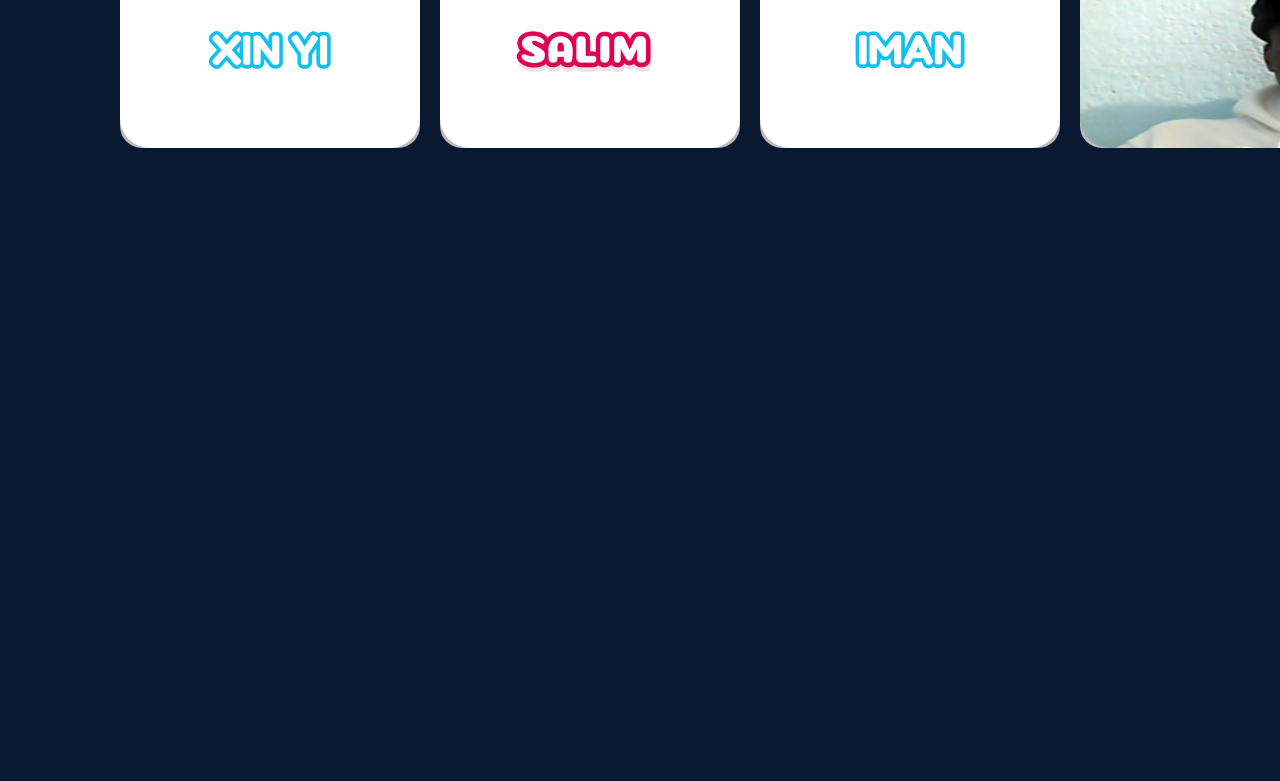
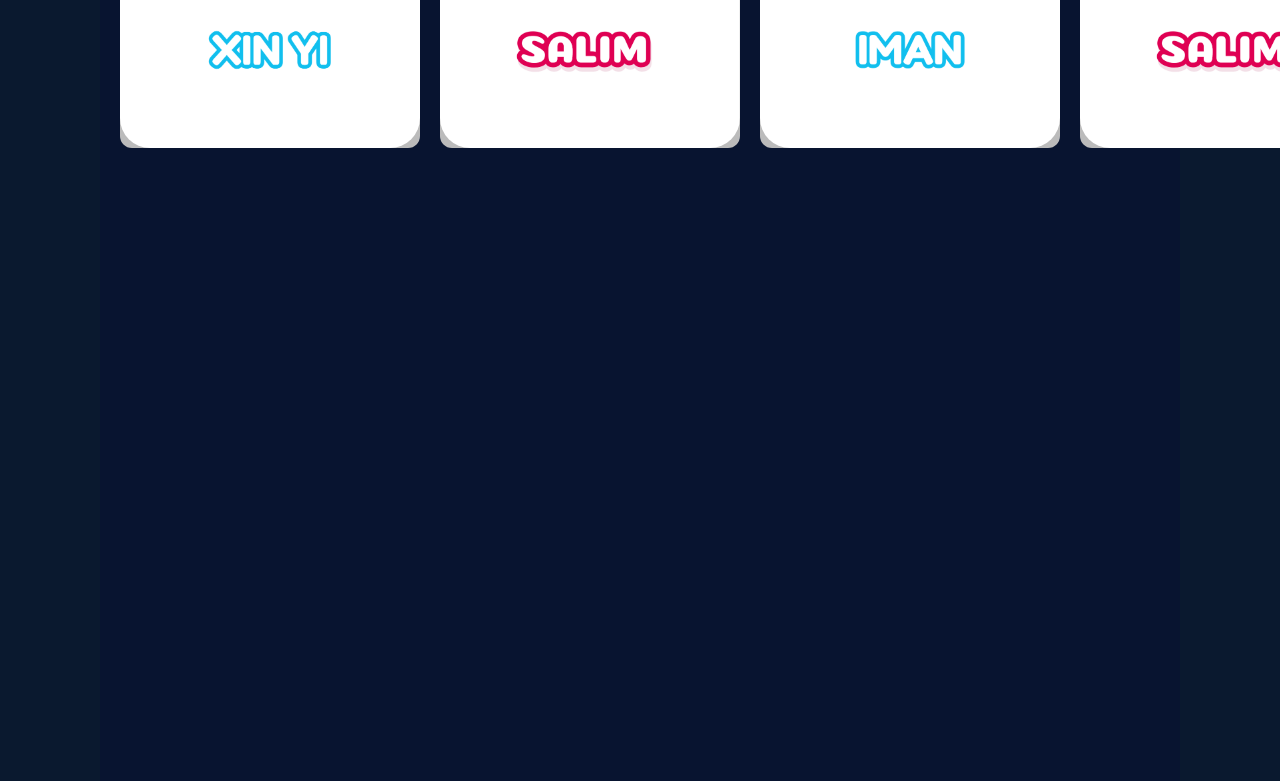
Before and after one commit to Ahmedmansur/Proyectos-Migraciones, a plain HTML site: page pages/grupo3.html in a window 1280 px wide. Shown: the part 379-1160 px from the top of the page. Drawn offline with Linux system fonts and the light colour scheme.

Commit message:
cummit.1 (sorry ahmed boss)

```diff
--- a/css/styleDGentrevistas.css
+++ b/css/styleDGentrevistas.css
@@ -171,7 +171,7 @@ h1 a{
   transform: rotateY(180deg);
 }
 .flip-card-front, .flip-card-back {
-  border-radius: 22px;
+  border-radius: 12px;
   position: absolute;
   width: 100%;
   height: 100%;
@@ -214,7 +214,7 @@ h1 a{
   transform: rotateY(180deg);
 }
 .flip-card-front0, .flip-card-back0 {
-  border-radius: 22px;
+  border-radius: 12px;
   position: absolute;
   width: 100%;
   height: 100%;
@@ -251,7 +251,8 @@ h1 a{
   grid-gap: 20px;
   padding: 20px;
   margin-top: 150px;
-  mar
+  background-color: #081430;
+  border-radius: 22px
 }
 
 #cumcumtenedor .entrevista1 img{
--- a/pages/grupo3.html
+++ b/pages/grupo3.html
@@ -109,7 +109,7 @@
 	    <div class="flip-card">
 	      <div class="flip-card-inner">
 	        <div class="flip-card-front">
-	          <img src="../img/efosa.png">
+	          <img src="../img/Entrevista2.png">
 	        </div>
 	        <div class="flip-card-back">
 	          <h1>Joan</h1>
@@ -126,7 +126,7 @@
 	    <div class="flip-card">
 	      <div class="flip-card-inner">
 	        <div class="flip-card-front">
-	          <img src="../img/efosa.png">
+	          <img src="../img/Entrevista3.png">
 	        </div>
 	        <div class="flip-card-back">
 	          <h1>Efosa</h1>
```
